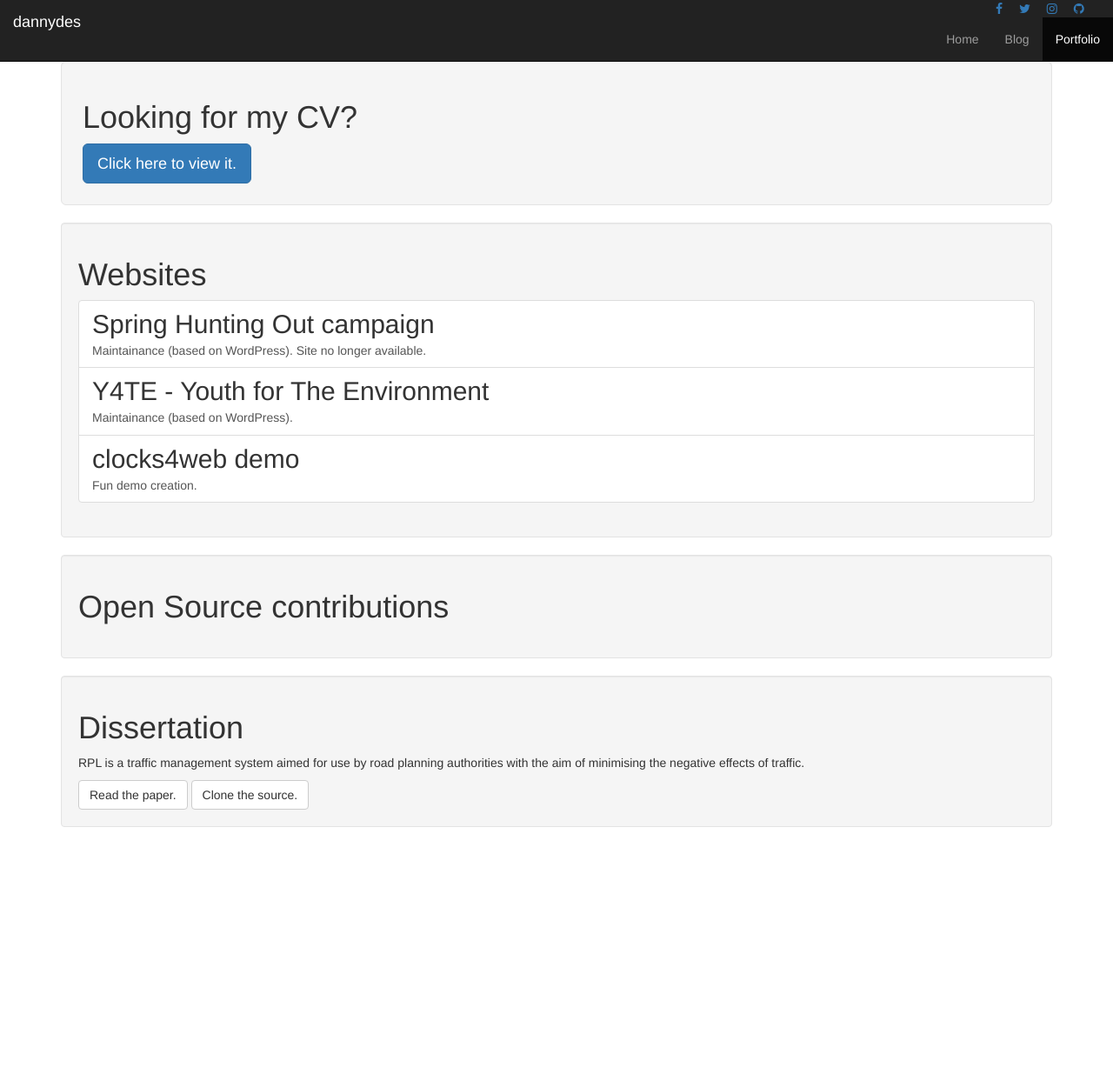
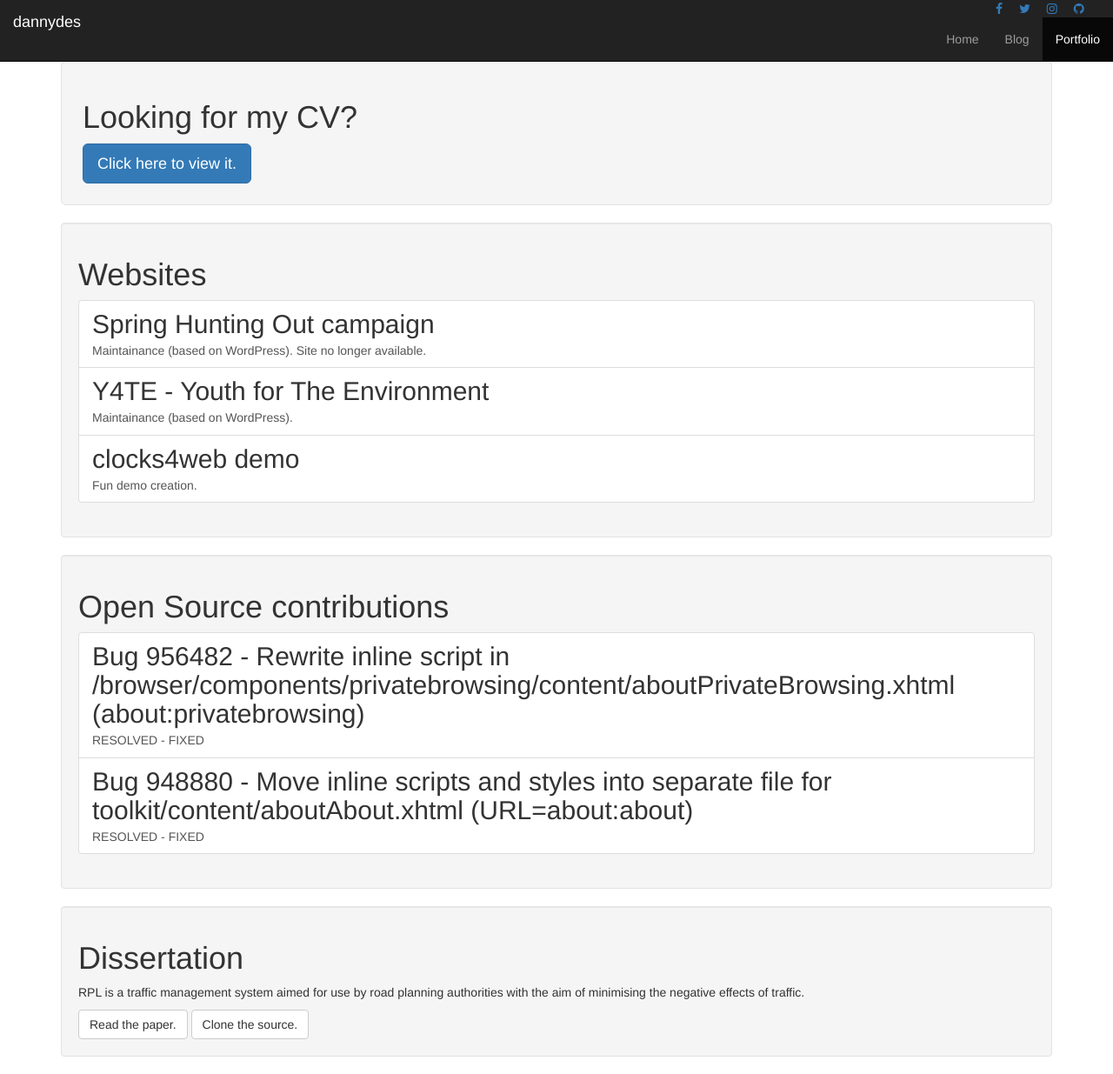
Before and after one commit to dannydes/dannydes.github.io, a Jekyll site: the page built from portfolio/index.html, in a window 1280 px wide and 1235 px high. Shown: the whole window at 87% size. Built offline with Jekyll 4.4.1, drawn with Linux system fonts in a browser that asks for light colours; nearby versions of some CDN libraries.

Commit message:
filled open source section

```diff
--- a/portfolio/index.html
+++ b/portfolio/index.html
@@ -29,7 +29,14 @@ title: Portfolio
 <div class="well">
 	<h1>Open Source contributions</h1>
 	<div class="list-group">
-
+		<a href="https://bugzilla.mozilla.org/show_bug.cgi?id=956482" class="list-group-item" target="_blank">
+			<h2 class="list-group-item-heading">Bug 956482 - Rewrite inline script in /browser/components/privatebrowsing/content/aboutPrivateBrowsing.xhtml (about:privatebrowsing)</h2>
+			<p class="list-group-item-text">RESOLVED - FIXED</p>
+		</a>
+		<a href="https://bugzilla.mozilla.org/show_bug.cgi?id=948880" class="list-group-item" target="_blank">
+			<h2 class="list-group-item-heading">Bug 948880 - Move inline scripts and styles into separate file for toolkit/content/aboutAbout.xhtml (URL=about:about)</h2>
+			<p class="list-group-item-text">RESOLVED - FIXED</p>
+		</a>
 	</div>
 </div>
 
```
